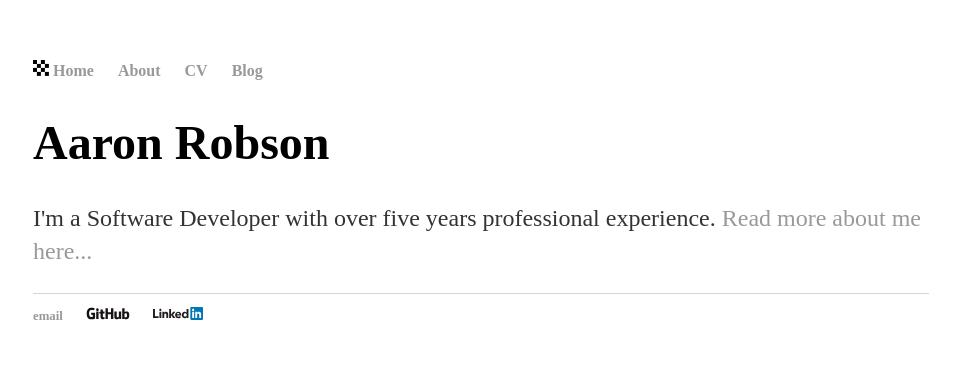
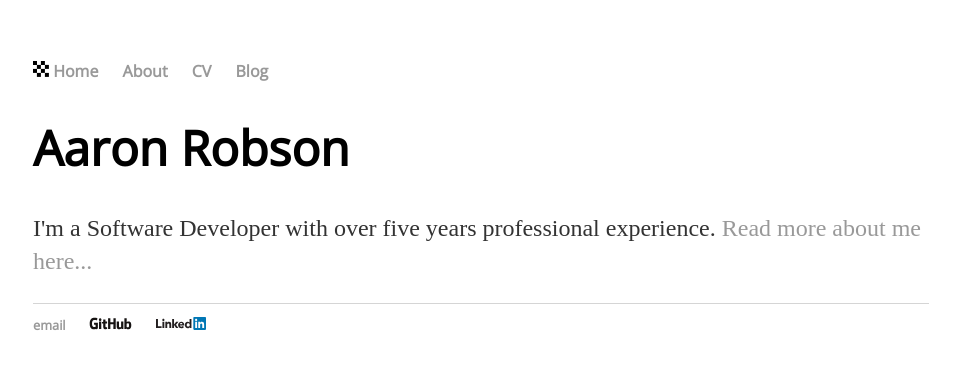
Before and after one commit to AaronRobson/AaronRobson.github.io, a Jekyll site: the page built from index.html, in a window 1280 px wide. Shown: the top 369 px of the page, without its empty margins (159-1119 px from the left). Built offline with Jekyll 4.4.1, drawn with Linux system fonts in a browser that asks for light colours.

Commit message:
Using a font which looks similar to the one used in LaTeX for normal text.
With nice fi ligatures Playfair Display narrowly beat Libre Baskerville
which wasnt't quite as nice. I may need to do some tweaking to get the
ligatures to display.
http://www.elliotjaystocks.com/blog/the-fine-flourish-of-the-ligature/

```diff
--- a/_layouts/default.html
+++ b/_layouts/default.html
@@ -4,7 +4,7 @@
     <meta charset="utf-8"/>
     <title>{{ page.title }}</title>
     <link rel="icon" href="/static/favicon/aaronrobson.ico" type="image/x-icon"/>
-    <link rel="stylesheet" href="https://fonts.googleapis.com/css?family=Open+Sans"/>
+    <link rel="stylesheet" href="https://fonts.googleapis.com/css?family=Open+Sans|Playfair+Display"/>
     <link rel="stylesheet" type="text/css" href="/static/css/main.css">
   </head>
 
--- a/static/css/main.css
+++ b/static/css/main.css
@@ -1,4 +1,4 @@
-. { font-family: 'Open Sans', 'Helvetica', 'Arial', 'Sans-Serif'; }
+. { font-family: 'Playfair Display', serif; }
 
 body { margin: 60px auto; width: 70%; }
 
@@ -7,12 +7,13 @@
 
 p, ul { font-size: 1.5em; line-height: 1.4em; color: #333; }
 
+h1, h2, h3, h4 { font-family: 'Open Sans', 'Helvetica', 'Arial', 'Sans-Serif'; }
 h1 { font-size: 3em;  }
 h2 { font-size: 2.7em; }
 h3 { font-size: 2.3em; }
 h4 { font-size: 1.9em; }
 
-nav ul, footer ul { font-size: 1em; padding: 0px; list-style: none; font-weight: bold; }
+nav ul, footer ul { font-size: 1em; font-family: 'Open Sans', 'Helvetica', 'Arial', 'Sans-Serif'; padding: 0px; list-style: none; font-weight: bold; }
 nav ul li, footer ul li { display: inline; margin-right: 20px; }
 
 footer { border-top: 1px solid #d5d5d5; font-size: .8em; }
@@ -27,5 +28,6 @@
 .cv { margin: 0px 0px 60px; }
 .cv h1 { font-size: 3em; }
 .cv h2 { font-size: 2em; }
+.cv address, .cv .download { font-family: 'Open Sans', 'Helvetica', 'Arial', 'Sans-Serif'; }
 .cv address, .cv p { font-size: 1.2em; }
 .cv .download { float: right; font-size: .8em; }
```
